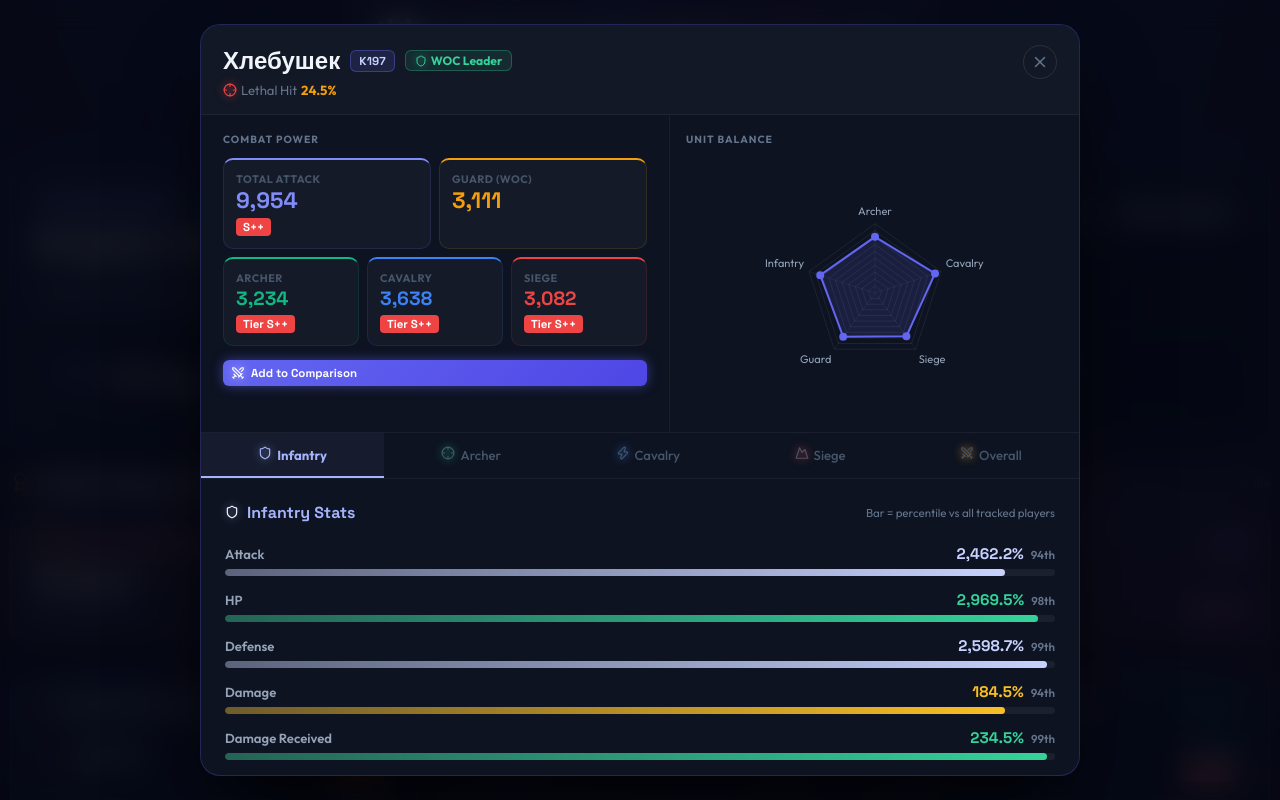
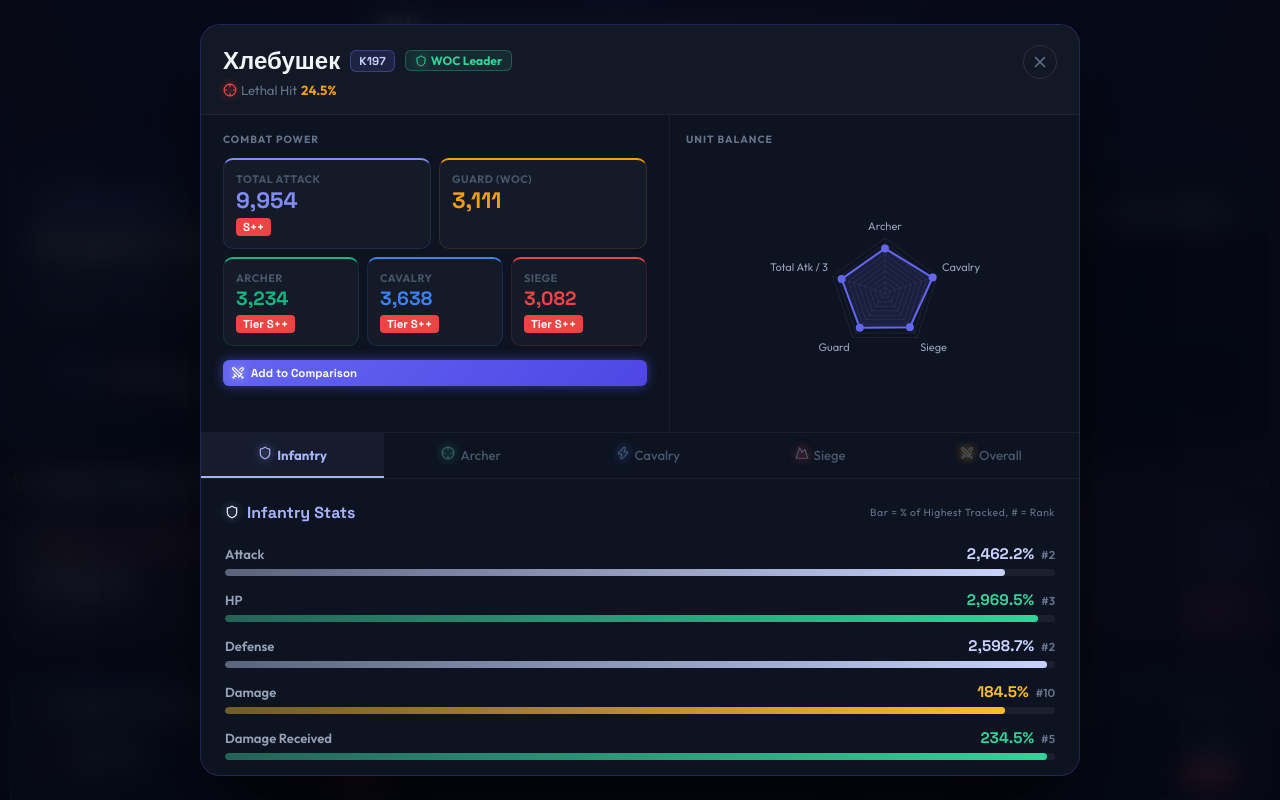
Before and after one commit to vanosski/statistics, a React (Vite) app: page / in a window 1280 px wide. Both pictures are taken after a click on the element 214 px from the left and 578 px from the top of the page. Shown: the top 800 px of the page. Built offline with nearby package versions, Linux system fonts and the light colour scheme.

Commit message:
Update PlayerModal to show true rank and rename Infantry label

```diff
--- a/src/App.tsx
+++ b/src/App.tsx
@@ -165,6 +165,7 @@ export function App() {
 
       <PlayerModal
         player={activePlayer}
+        allPlayers={players}
         onClose={() => setActivePlayerModalName(null)}
         onAddToCompare={handleAddToCompareAndSwitch}
       />
--- a/src/components/PlayerModal.tsx
+++ b/src/components/PlayerModal.tsx
@@ -15,6 +15,7 @@ ChartJS.register(RadialLinearScale, PointElement, LineElement, Filler, Tooltip);
 
 interface PlayerModalProps {
   player: Player | null;
+  allPlayers: Player[];
   onClose: () => void;
   onAddToCompare: (playerName: string) => void;
 }
@@ -37,9 +38,10 @@ const pct = (val: number, maxKey: string) =>
   Math.min(100, Math.round((val / (DB_MAX[maxKey] || 1)) * 100));
 
 const StatBar = ({
-  label, value, maxKey, color
-}: { label: string; value: number; maxKey: string; color: string }) => {
+  label, value, maxKey, color, allPlayers
+}: { label: string; value: number; maxKey: string; color: string; allPlayers: Player[] }) => {
   const p = pct(value, maxKey);
+  const rank = allPlayers.filter(p => (p[maxKey as keyof Player] as number) > value).length + 1;
   return (
     <div style={{ marginBottom: '14px' }}>
       <div style={{ display: 'flex', justifyContent: 'space-between', marginBottom: '6px', alignItems: 'baseline' }}>
@@ -48,7 +50,7 @@ const StatBar = ({
           <span style={{ fontSize: '0.96rem', fontWeight: 800, color, fontFamily: "'Space Grotesk', sans-serif" }}>
             {value.toLocaleString()}%
           </span>
-          <span style={{ fontSize: '0.72rem', color: '#64748b', fontWeight: 600 }}>{p}th</span>
+          <span style={{ fontSize: '0.72rem', color: '#64748b', fontWeight: 600 }}>#{rank}</span>
         </div>
       </div>
       <div style={{ height: '7px', background: 'rgba(255,255,255,0.06)', borderRadius: '99px', overflow: 'hidden' }}>
@@ -74,14 +76,14 @@ const TABS: { key: TabKey; label: string; icon: React.ReactNode; color: string }
   { key: 'overall',  label: 'Overall',  icon: <Swords size={14} style={{ filter: 'drop-shadow(0 0 4px rgba(245,158,11,0.8))' }} />, color: '#f59e0b' },
 ];
 
-export const PlayerModal: React.FC<PlayerModalProps> = ({ player, onClose, onAddToCompare }) => {
+export const PlayerModal: React.FC<PlayerModalProps> = ({ player, allPlayers, onClose, onAddToCompare }) => {
   const [activeTab, setActiveTab] = useState<TabKey>('infantry');
   if (!player) return null;
 
   const activeTabCfg = TABS.find(t => t.key === activeTab)!;
 
   const radarData = {
-    labels: ['Archer', 'Cavalry', 'Siege', 'Guard', 'Infantry'],
+    labels: ['Archer', 'Cavalry', 'Siege', 'Guard', 'Total Atk / 3'],
     datasets: [{
       data: [
         Math.round((player.archer_pow / 4000) * 100),
@@ -343,12 +345,10 @@ export const PlayerModal: React.FC<PlayerModalProps> = ({ player, onClose, onAdd
               <span style={{ fontSize: '1rem', fontWeight: 700, color: activeTabCfg.color, fontFamily: "'Space Grotesk', sans-serif" }}>
                 {activeTabCfg.label} Stats
               </span>
-              <span style={{ fontSize: '0.72rem', color: '#64748b', marginLeft: 'auto' }}>
-                Bar = percentile vs all tracked players
-              </span>
+              <div style={{ fontSize: '0.65rem', color: '#64748b', marginLeft: 'auto', letterSpacing: '0.5px' }}>Bar = % of Highest Tracked, # = Rank</div>
             </div>
-            {tabStats[activeTab].map(s => (
-              <StatBar key={s.label} label={s.label} value={s.value} maxKey={s.maxKey} color={s.color} />
+            {tabStats[activeTab].map(stat => (
+              <StatBar key={stat.label} {...stat} allPlayers={allPlayers} />
             ))}
           </div>
         </div>
```
